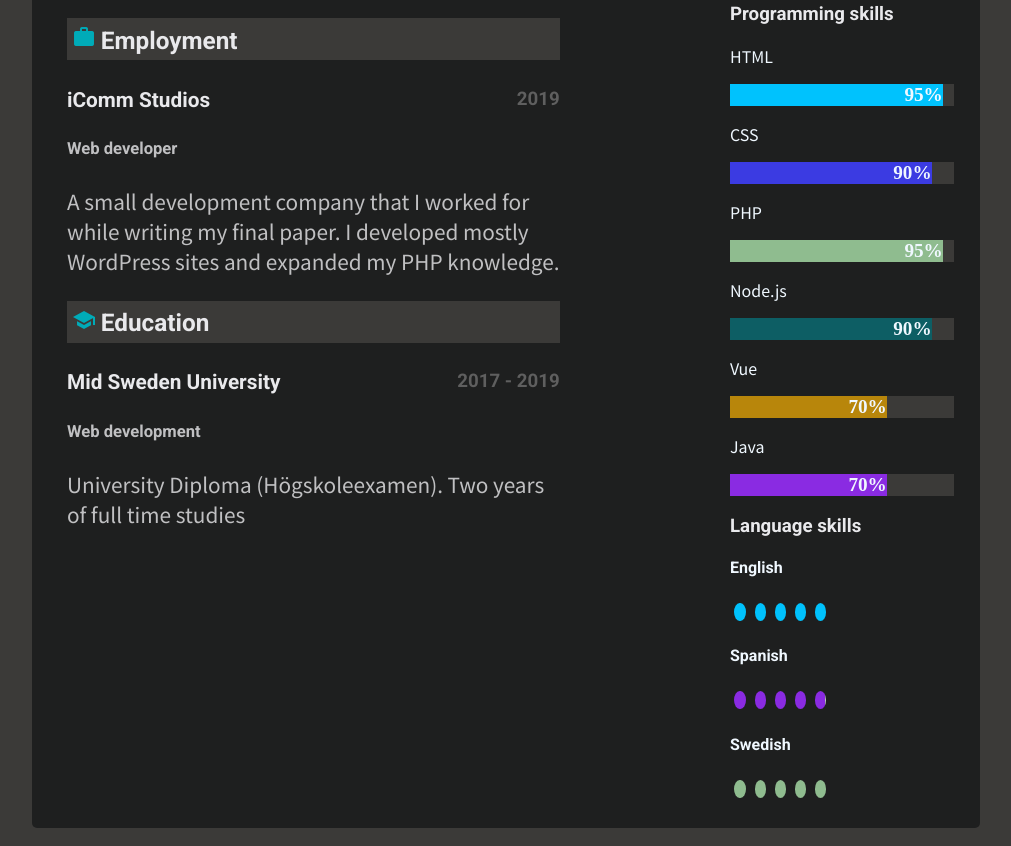
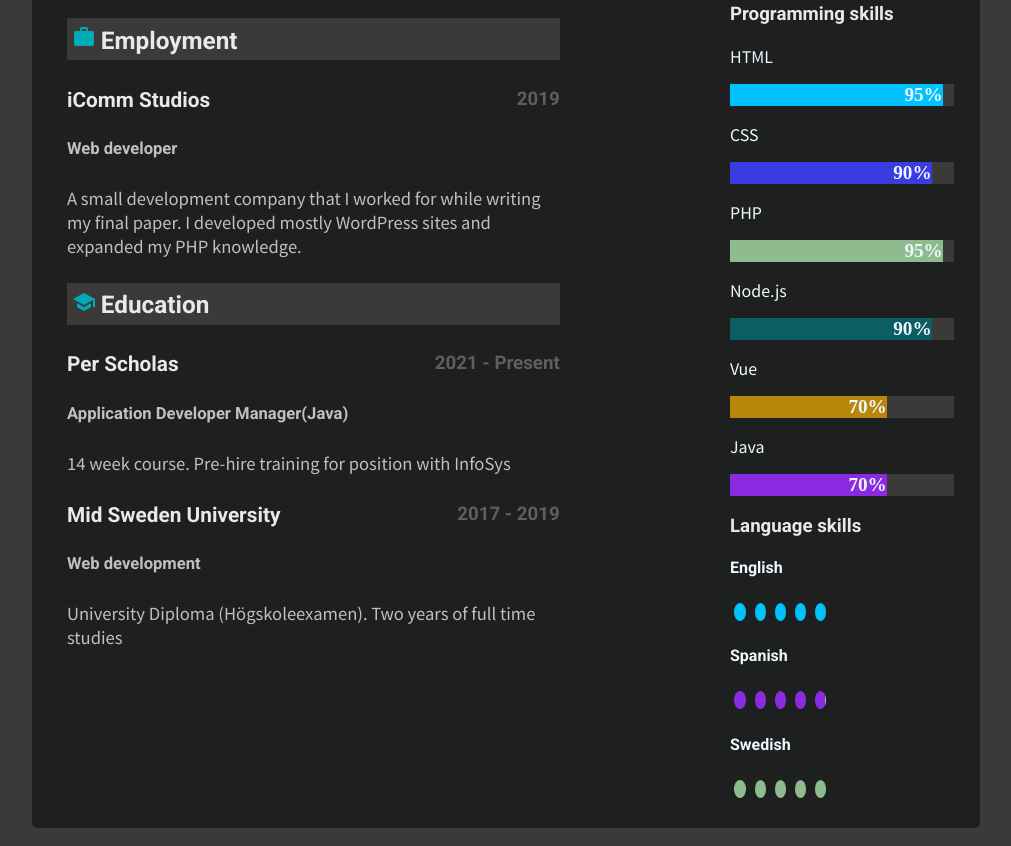
Before and after one commit to crunchypack/portfoliohtml, a plain HTML site: page index.html in a window 1280 px wide. Shown: the part 512-1358 px from the top of the page, without its empty margins (134-1145 px from the left). Drawn offline with Linux system fonts and the light colour scheme.

Commit message:
Added course

```diff
--- a/css/main.css
+++ b/css/main.css
@@ -114,8 +114,10 @@ hr {
 .edu h4 {
   color: #e9e9ec;
 }
-.jobs h5,
-.edu h5 {
+.job-title {
+  font-size: 0.8em;
+}
+.job-desc {
   font-size: 0.8em;
 }
 .year {
--- a/index.html
+++ b/index.html
@@ -54,6 +54,11 @@
                 </div>
                 <div class="edu">
                     <h3><i class="material-icons">school</i>Education</h3>
+                    <div class="edu-item">
+                        <h4 class="edu-loc">Per Scholas <span class="year">2021 - Present</span></h4>
+                        <h5 class="job-title">Application Developer Manager(Java)</h5>
+                        <p class="job-desc">14 week course. Pre-hire training for position with InfoSys </p>
+                    </div>
                     <div class="edu-item">
                         <h4 class="edu-loc">Mid Sweden University <span class="year">2017 - 2019</span></h4>
                         <h5 class="job-title">Web development</h5>
```
